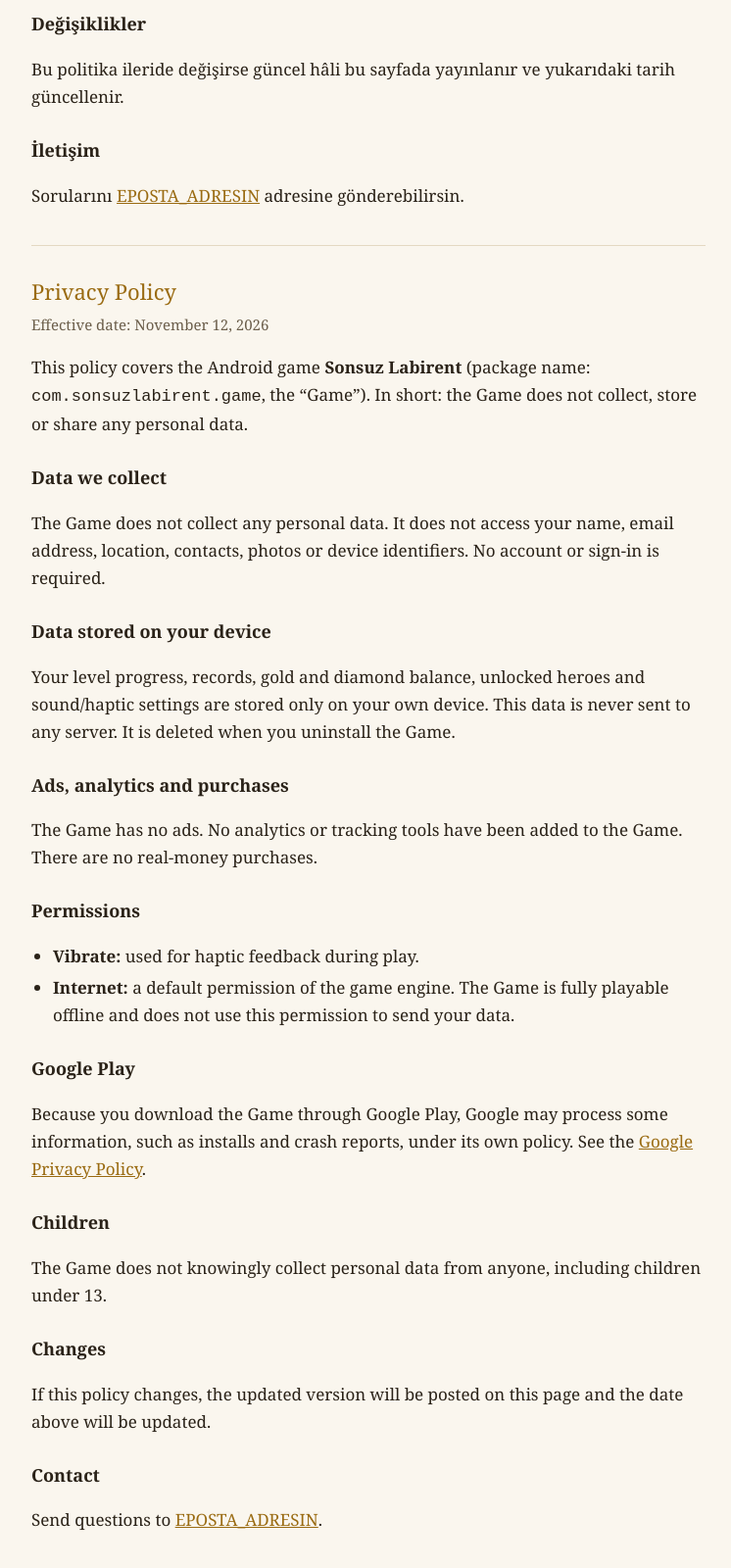
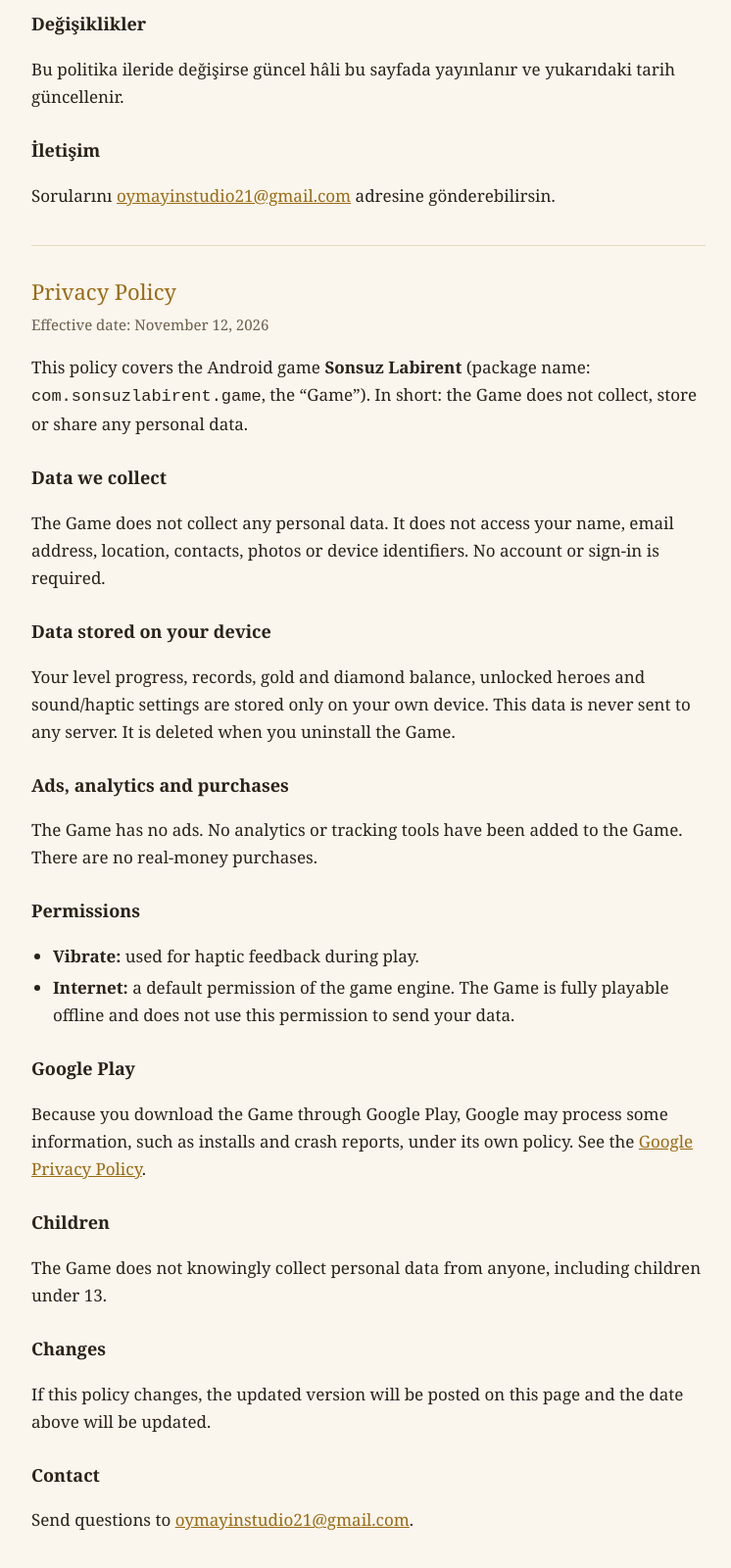
Before and after one commit to oymayinstudio21-byte/Endless-labyrinth, a plain HTML site: page index.html in a window 1280 px wide. Shown: the part 1290-2890 px from the top of the page at 98% size, without its empty margins (264-1010 px from the left). Drawn offline with Linux system fonts and the light colour scheme.

Commit message:
Update index.html

```diff
--- a/index.html
+++ b/index.html
@@ -90,7 +90,7 @@
     <p>Bu politika ileride değişirse güncel hâli bu sayfada yayınlanır ve yukarıdaki tarih güncellenir.</p>
 
     <h3>İletişim</h3>
-    <p>Sorularını <a href="mailto:EPOSTA_ADRESIN">EPOSTA_ADRESIN</a> adresine gönderebilirsin.</p>
+    <p>Sorularını <a href="mailto:oymayinstudio21@gmail.com">oymayinstudio21@gmail.com</a> adresine gönderebilirsin.</p>
   </section>
 
   <section id="en" lang="en">
@@ -124,7 +124,7 @@
     <p>If this policy changes, the updated version will be posted on this page and the date above will be updated.</p>
 
     <h3>Contact</h3>
-    <p>Send questions to <a href="mailto:EPOSTA_ADRESIN">EPOSTA_ADRESIN</a>.</p>
+    <p>Send questions to <a href="mailto:oymayinstudio21@gmail.com">oymayinstudio21@gmail.com</a>.</p>
   </section>
 </main>
 </body>
```
